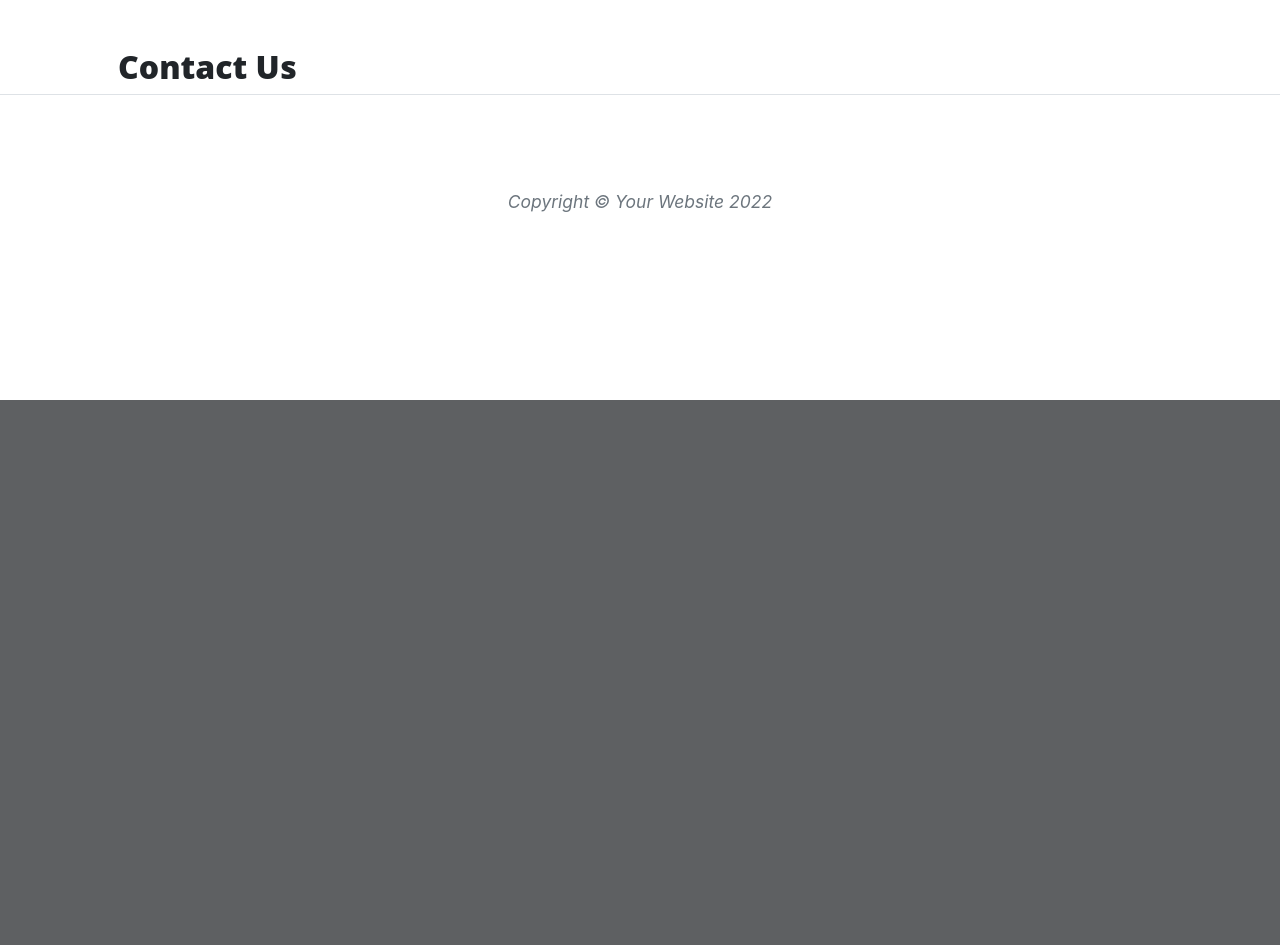
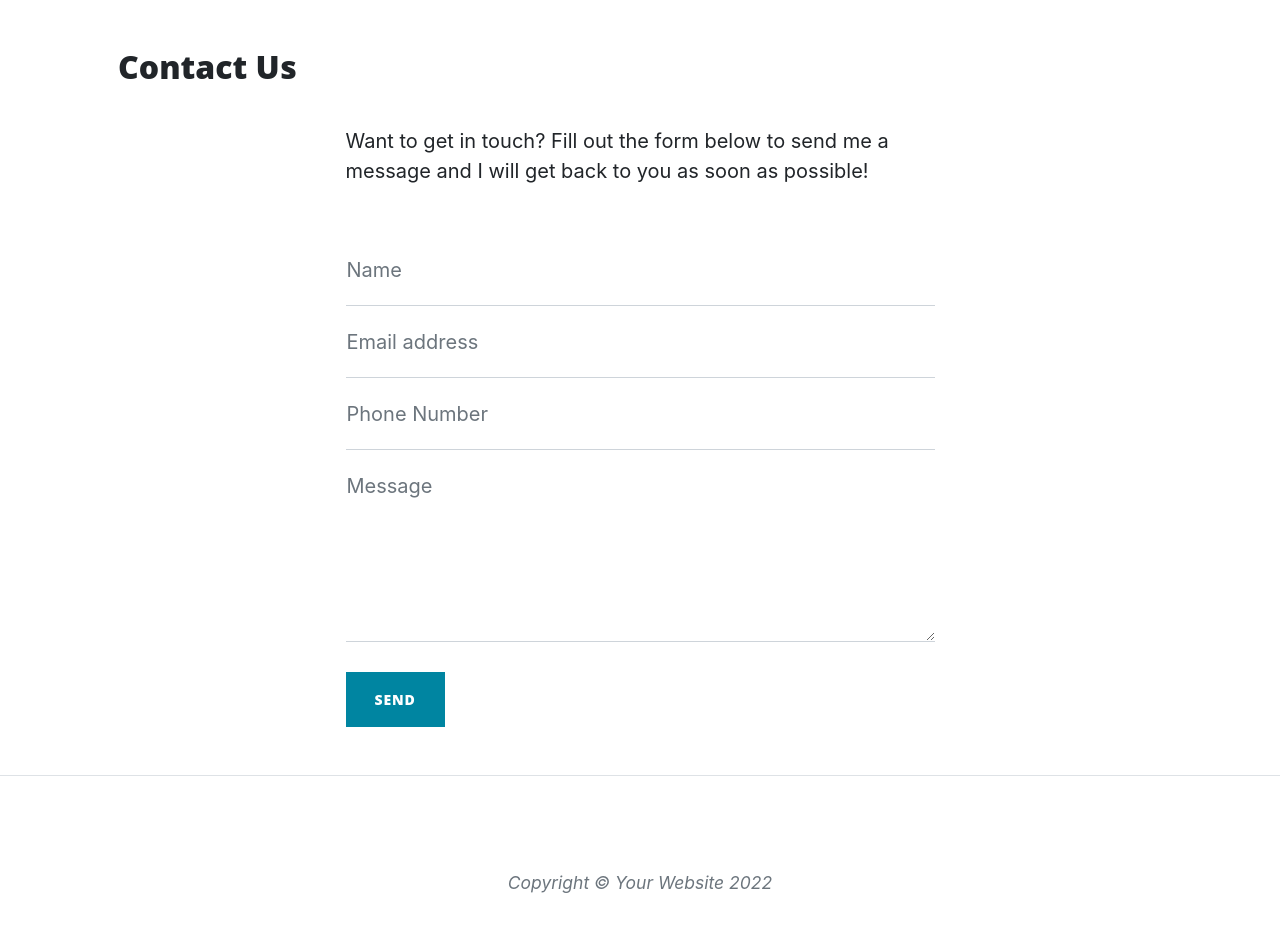
Before and after one commit to hashim222/flask-tutorials, a Flask app: page /contact in a window 1280 px wide. Shown: the part 400-1345 px from the top of the page. Before the commit the page ends 800 px from the top, so only its background shows below. Run offline with Flask 2, Linux system fonts and the light colour scheme; some libraries are stand-ins or nearby versions.

Commit message:
updated contact page an connected to the backend

```diff
--- a/run.py
+++ b/run.py
@@ -1,9 +1,13 @@
 import os
 import json
-from flask import Flask, render_template
+from flask import Flask, flash, render_template, request
+
+if os.path.exists('env.py'):
+    import env
 
 
 app = Flask(__name__)
+app.secret_key = os.environ.get("SECRET_KEY")
 
 
 @app.route("/")
@@ -19,8 +23,22 @@
     return render_template("about.html", page_title="About", company=data)
 
 
-@app.route("/contact")
+@app.route("/about/<member_name>")
+def about_member(member_name):
+    member = {}
+    with open("data/company.json", "r") as json_data:
+        data = json.load(json_data)
+        for obj in data:
+            if obj["url"] == member_name:
+                member = obj
+
+    return render_template('member.html', member=member)
+
+
+@app.route("/contact", methods=['POST', 'GET'])
 def contact():
+    if request.method == 'POST':
+        flash("You were successfully logged in " + request.form['name'])
     return render_template("contact.html")
 
 
--- a/templates/about.html
+++ b/templates/about.html
@@ -20,7 +20,7 @@
     {% if loop.index % 2 != 0 %}
 
     <div class="col-md-7">
-        <h3>{{ loop.index }}. {{ member.name }}</h3>
+        <h3><a href="/about/{{ member.url }}">{{ loop.index }}. {{ member.name }}</a></h3>
         <p>{{ member.description }}</p>
     </div>
 
@@ -33,12 +33,10 @@
     <div class="col-md-5">
         <img src="{{ member.image_source }}" alt="" class="featurette-image image-responsive">
     </div>
-
     <div class="col-md-7">
-        <h3>{{ loop.index }}. {{ member.name }}</h3>
+        <h3><a href="/about/{{ member.url }}">{{ loop.index }}. {{ member.name }}</a></h3>
         <p>{{ member.description }}</p>
     </div>
-
 
     {% endif %}
 </div>
--- a/templates/contact.html
+++ b/templates/contact.html
@@ -1,4 +1,74 @@
 {% extends "base.html" %}
 {% block content %}
-    <h2>Contact Us</h2>
+<h2>Contact Us</h2>
+
+<div class="row gx-4 gx-lg-5 justify-content-center">
+    <div class="col-md-10 col-lg-8 col-xl-7">
+
+        {% with messages = get_flashed_messages() %}
+        {% if messages %}
+          <ul class=flashes>
+          {% for message in messages %}
+            <li>{{ message }}</li>
+          {% endfor %}
+          </ul>
+        {% endif %}
+      {% endwith %}
+
+        <p>Want to get in touch? Fill out the form below to send me a message and I will get back to you as soon as
+            possible!</p>
+        <div class="my-5">
+            <form method="POST" id="contactForm" data-sb-form-api-token="API_TOKEN">
+                <div class="form-floating">
+                    <input class="form-control" id="name" name="name" type="text" placeholder="Enter your name..."
+                        data-sb-validations="required" />
+                    <label for="name">Name</label>
+                    <div class="invalid-feedback" data-sb-feedback="name:required">A name is required.</div>
+                </div>
+                <div class="form-floating">
+                    <input class="form-control" id="email" name="email" type="email" placeholder="Enter your email..."
+                        data-sb-validations="required,email" />
+                    <label for="email">Email address</label>
+                    <div class="invalid-feedback" data-sb-feedback="email:required">An email is required.</div>
+                    <div class="invalid-feedback" data-sb-feedback="email:email">Email is not valid.</div>
+                </div>
+                <div class="form-floating">
+                    <input class="form-control" id="phone" name="phone" type="tel"
+                        placeholder="Enter your phone number..." data-sb-validations="required" />
+                    <label for="phone">Phone Number</label>
+                    <div class="invalid-feedback" data-sb-feedback="phone:required">A phone number is required.</div>
+                </div>
+                <div class="form-floating">
+                    <textarea class="form-control" id="message" name="message" placeholder="Enter your message here..."
+                        style="height: 12rem" data-sb-validations="required"></textarea>
+                    <label for="message">Message</label>
+                    <div class="invalid-feedback" data-sb-feedback="message:required">A message is required.</div>
+                </div>
+                <br />
+                <!-- Submit success message-->
+                <!---->
+                <!-- This is what your users will see when the form-->
+                <!-- has successfully submitted-->
+                <div class="d-none" id="submitSuccessMessage">
+                    <div class="text-center mb-3">
+                        <div class="fw-bolder">Form submission successful!</div>
+                        To activate this form, sign up at
+                        <br />
+                        <a
+                            href="https://startbootstrap.com/solution/contact-forms">https://startbootstrap.com/solution/contact-forms</a>
+                    </div>
+                </div>
+                <!-- Submit error message-->
+                <!---->
+                <!-- This is what your users will see when there is-->
+                <!-- an error submitting the form-->
+                <div class="d-none" id="submitErrorMessage">
+                    <div class="text-center text-danger mb-3">Error sending message!</div>
+                </div>
+                <!-- Submit Button-->
+                <button class="btn btn-primary text-uppercase" id="submitButton" type="submit">Send</button>
+            </form>
+        </div>
+    </div>
+</div>
 {% endblock %}
```
Also changed, not shown: data/company.json (+26 -13 lines), templates/member.html (added, +17 -0 lines), 1 other file.
